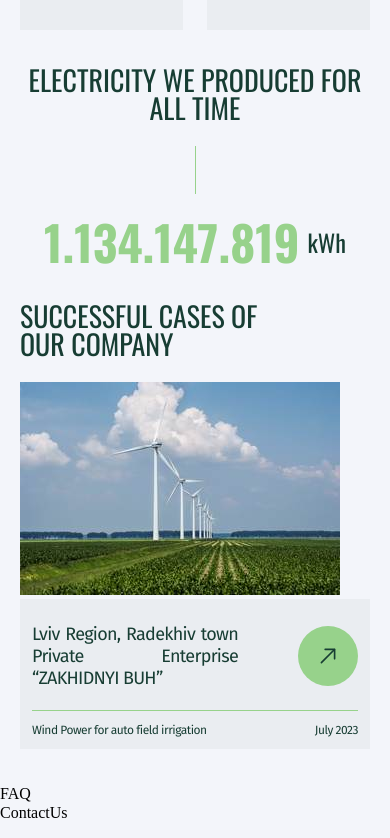
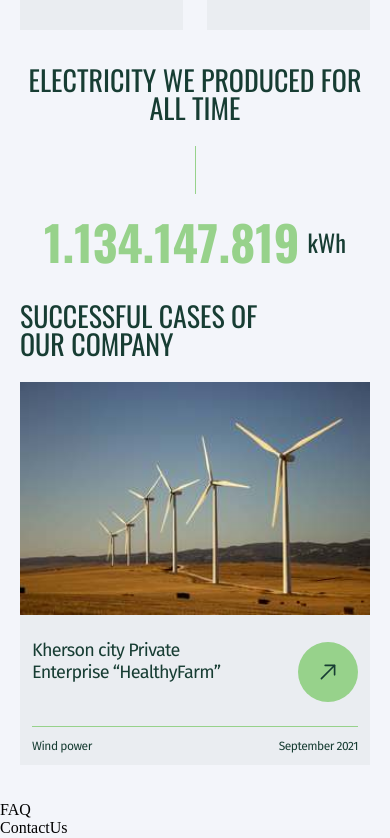
Before and after one commit to yurii-kovalchuk/ecosolution, a React (Vite) app: page / in a window 390 px wide. Shown: the part 1350-2188 px from the top of the page. Built offline with nearby package versions, Linux system fonts and the light colour scheme.

Commit message:
separate cases item into different component and add responsive styles

```diff
--- /dev/null
+++ b/src/components/CasesItem/CasesItem.jsx
@@ -0,0 +1,57 @@
+import PropTypes from "prop-types";
+import ArrowIcon from "../../assets/media/icons/arrow-corner.svg?react";
+import {
+  CaseImg,
+  CaseInfo,
+  CaseTitleWrap,
+  CaseTitle,
+  CaseBtn,
+  CaseDescriptWrap,
+} from "./CasesItem.styled";
+
+const CasesItem = ({ info }) => {
+  const { img, description, title, data } = info;
+  return (
+    <div>
+      <picture>
+        <source
+          media="(min-width: 768px) and (max-width:1279px)"
+          srcSet={`${img[2]} 1x, ${img[3]} 2x,`}
+        />
+        <source
+          media="(min-width: 1280px)"
+          srcSet={`${img[4]} 1x, ${img[5]} 2x,`}
+        />
+        <CaseImg
+          srcSet={`${img[0]} 1x, ${img[1]} 2x,`}
+          src={`${img[0]}`}
+          alt={description}
+        />
+      </picture>
+
+      <CaseInfo>
+        <CaseTitleWrap>
+          <CaseTitle>{title}</CaseTitle>
+          <CaseBtn>
+            <ArrowIcon />
+          </CaseBtn>
+        </CaseTitleWrap>
+        <CaseDescriptWrap>
+          <span>{description}</span>
+          <span>{data}</span>
+        </CaseDescriptWrap>
+      </CaseInfo>
+    </div>
+  );
+};
+
+CasesItem.propTypes = {
+  info: PropTypes.exact({
+    img: PropTypes.arrayOf(PropTypes.string),
+    description: PropTypes.string,
+    title: PropTypes.string,
+    data: PropTypes.string,
+  }),
+};
+
+export default CasesItem;
--- /dev/null
+++ b/src/components/CasesItem/CasesItem.styled.jsx
@@ -0,0 +1,111 @@
+import styled from "styled-components";
+
+export const CaseImg = styled.img`
+  width: 100%;
+  height: 100%;
+  object-fit: cover;
+`;
+
+export const CaseInfo = styled.div`
+  padding: 24px 12px 12px;
+  background: #eaedf1;
+
+  @media screen and (min-width: 1280px) {
+    padding: 36px 48px;
+  }
+`;
+
+export const CaseTitleWrap = styled.div`
+  margin-bottom: 21px;
+
+  display: flex;
+  justify-content: space-between;
+  align-items: flex-start;
+  gap: 60px;
+
+  @media screen and (min-width: 768px) {
+    margin-bottom: 16px;
+  }
+
+  @media screen and (min-width: 1280px) {
+    margin-bottom: 36px;
+    gap: 80px;
+  }
+`;
+
+export const CaseTitle = styled.h3`
+  color: var(--dark-green-btn-color);
+  font-family: var(--second-font);
+  font-size: 18px;
+  font-style: normal;
+  font-weight: 400;
+  line-height: normal;
+  letter-spacing: -0.72px;
+
+  @media screen and (min-width: 768px) {
+    font-size: 20px;
+    letter-spacing: -0.8px;
+  }
+
+  @media screen and (min-width: 1280px) {
+    font-size: 24px;
+    letter-spacing: -0.96px;
+  }
+`;
+
+export const CaseBtn = styled.a`
+  padding: 16px;
+  margin: 3px 0;
+  display: flex;
+  justify-content: center;
+  align-items: center;
+
+  border-radius: 100px;
+  background: var(--green-btn-color);
+
+  transition: background 0.3s ease;
+
+  svg {
+    width: 28px;
+    height: 28px;
+
+    path {
+      stroke: var(--dark-green-btn-color);
+      transition: stroke 0.3s ease;
+    }
+  }
+
+  &:hover {
+    background: var(--dark-green-btn-color);
+    svg path {
+      stroke: var(--green-btn-color);
+    }
+  }
+`;
+
+export const CaseDescriptWrap = styled.div`
+  padding-top: 12px;
+  border-top: 1px solid var(--green-btn-color);
+
+  display: flex;
+  justify-content: space-between;
+
+  color: var(--dark-green-btn-color);
+  font-family: var(--second-font);
+  font-size: 12px;
+  font-style: normal;
+  font-weight: 400;
+  line-height: normal;
+  letter-spacing: -0.48px;
+
+  @media screen and (min-width: 768px) {
+    font-size: 14px;
+    letter-spacing: -0.56px;
+  }
+
+  @media screen and (min-width: 1280px) {
+    padding-top: 24px;
+    font-size: 16px;
+    letter-spacing: -0.64px;
+  }
+`;
--- a/src/index.css
+++ b/src/index.css
@@ -52,6 +52,12 @@ ol {
   list-style: none;
 }
 
+img {
+  display: block;
+  width: 100%;
+  height: auto;
+}
+
 button {
   display: block;
   cursor: pointer;
--- a/src/sections/Cases/Cases.jsx
+++ b/src/sections/Cases/Cases.jsx
@@ -1,38 +1,15 @@
 import { CasesData } from "../../assets/data/CasesData";
 import Container from "../../components/Container/Container";
-import ArrowIcon from "../../assets/media/icons/arrow-corner.svg?react";
-import {
-  CaseBtn,
-  CaseDescriptWrap,
-  CaseInfo,
-  CaseTitle,
-  CaseTitleWrap,
-  CasesItem,
-  CasesTitle,
-} from "./Cases.styled";
+import CasesItem from "../../components/CasesItem/CasesItem";
+import { CasesTitle } from "./Cases.styled";
 
 const Cases = () => {
-  const { img, description, title, data } = CasesData[0];
-
   return (
     <section id="cases">
       <Container>
         <CasesTitle>Successful cases of our&nbsp;company</CasesTitle>
-        <CasesItem>
-          <img src={img[0]} alt={description} />
-          <CaseInfo>
-            <CaseTitleWrap>
-              <CaseTitle>{title}</CaseTitle>
-              <CaseBtn>
-                <ArrowIcon />
-              </CaseBtn>
-            </CaseTitleWrap>
-            <CaseDescriptWrap>
-              <span>{description}</span>
-              <span>{data}</span>
-            </CaseDescriptWrap>
-          </CaseInfo>
-        </CasesItem>
+
+        <CasesItem info={CasesData[3]} />
       </Container>
     </section>
   );
--- a/src/sections/Cases/Cases.styled.jsx
+++ b/src/sections/Cases/Cases.styled.jsx
@@ -22,77 +22,3 @@ export const CasesTitle = styled.h2`
     line-height: 48px;
   }
 `;
-
-export const CasesItem = styled.div``;
-
-export const CaseInfo = styled.div`
-  padding: 24px 12px 12px;
-
-  background: #eaedf1;
-`;
-
-export const CaseTitleWrap = styled.div`
-  margin-bottom: 21px;
-
-  display: flex;
-  justify-content: space-between;
-  align-items: flex-start;
-  gap: 60px;
-`;
-
-export const CaseTitle = styled.h3`
-  color: var(--dark-green-btn-color);
-  text-align: justify;
-  font-family: var(--second-font);
-  font-size: 18px;
-  font-style: normal;
-  font-weight: 400;
-  line-height: normal;
-  letter-spacing: -0.72px;
-`;
-
-export const CaseBtn = styled.a`
-  padding: 16px;
-  margin: 3px 0;
-  display: flex;
-  justify-content: center;
-  align-items: center;
-
-  border-radius: 100px;
-  background: var(--green-btn-color);
-
-  transition: background 0.3s ease;
-
-  svg {
-    width: 28px;
-    height: 28px;
-
-    path {
-      stroke: var(--dark-green-btn-color);
-      transition: stroke 0.3s ease;
-    }
-  }
-
-  &:hover {
-    background: var(--dark-green-btn-color);
-    svg path {
-      stroke: var(--green-btn-color);
-    }
-  }
-`;
-
-export const CaseDescriptWrap = styled.div`
-  padding-top: 12px;
-  border-top: 1px solid var(--green-btn-color);
-
-  display: flex;
-  justify-content: space-between;
-
-  color: var(--dark-green-btn-color);
-  font-family: var(--second-font);
-  font-size: 12px;
-  font-style: normal;
-  font-weight: 400;
-  line-height: normal;
-  letter-spacing: -0.48px;
-`;
```
